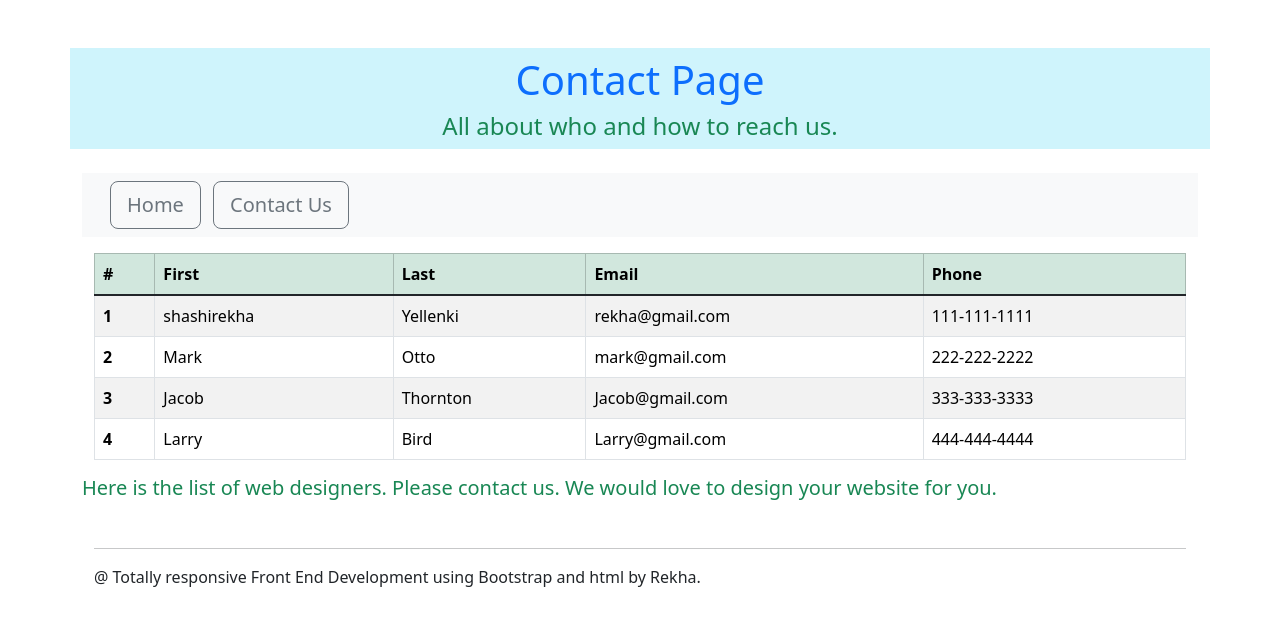
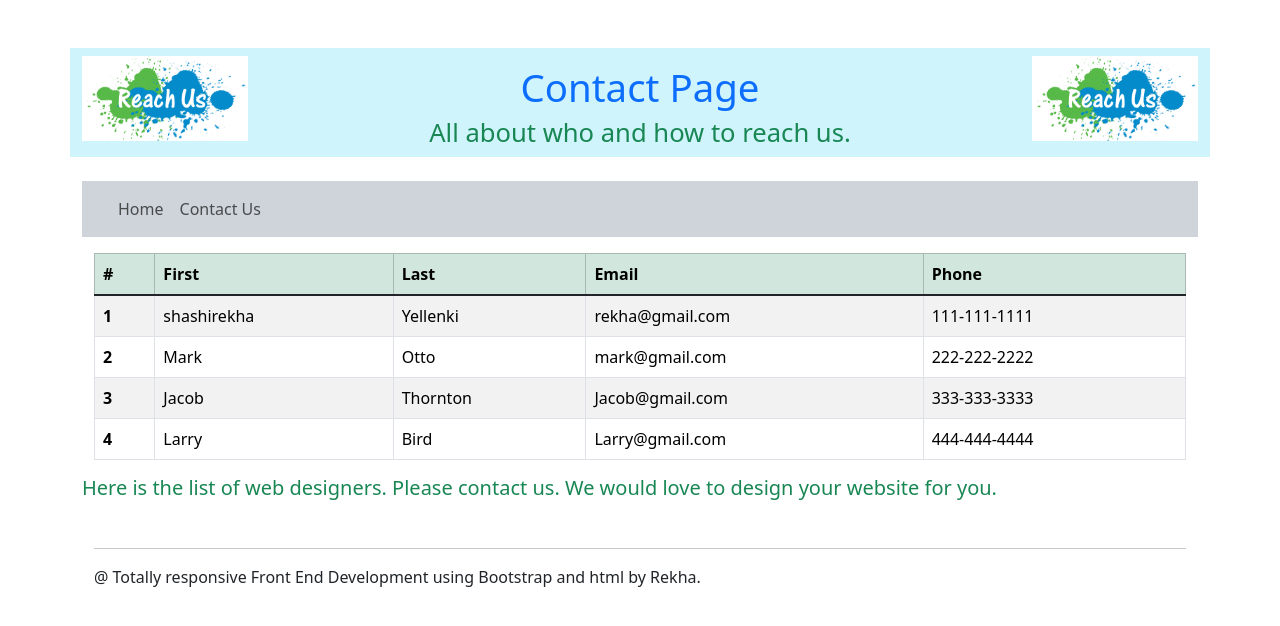
Before and after one commit to ysrekha/NewFrontEndWitBootstrap, a plain HTML site: page contact-us.html in a window 1280 px wide. Drawn offline with nearby package versions, Linux system fonts and the light colour scheme.

Commit message:
change navbar to not have buttons and added reach-us image icon for contact-us page.

```diff
--- a/contact-us.html
+++ b/contact-us.html
@@ -12,7 +12,7 @@
 <head>
     <meta charset="UTF-8">
     <meta name="viewport" content="width=device-width, initial-scale=1.0">
-    <title>FrontEndDevelopment</title>
+    <title>FrontEndDevelopmentBootstrap</title>
 
     <!-- Following is the link needed for bootstrap cdn install -->
 
@@ -23,34 +23,45 @@
 <body>
 
     <div class="container justify-content-center mt-5 mb-10">
-        <div class="row fluid bg-info-subtle">
-            <div class="col">
-                <h1 class="fluid text-center text-primary mt-2 bold">Contact Page</h1>
-                <h4 class="fluid text-center text-success mt-2 italic">All about who and how to reach us.</h4>
+        <div class="row fluid bg-info-subtle  block">
+            <div class="col d-inline-flex">
+                <a href="#" class="pull-left  ">
+                    <img class="img-fluid my-2 height=auto" src="reachUs.png" />
+                </a>
+            </div>
+            <div class="col col-xs-10 col-sm-8">
+                <h1 style="font-size:3vw" class="fluid text-center text-primary mt-3 bold">Contact Page</h1>
+                <h4 style="font-size:2vw" class="fluid text-center text-success  italic">All about who and how to reach
+                    us.</h4>
+            </div>
+            <div class="col d-inline-flex">
+                <a href="#" class="pull-right">
+                    <img class="img-fluid my-2" src="reachUs.png" />
+                </a>
             </div>
         </div>
 
 
-        <!--  Here a navbar is created with a form that has 2 buttons that let us navigate to the 2 pages of the website -->
+        <!--  Here a navbar is created with a form that has 2 Links that let us navigate to the 2 pages of the website -->
 
 
-        <nav class="navbar navbar-expand-md mt-4 mb-3 bg-body-tertiary" role="navigation">
+        <nav class="navbar navbar-light navbar-expand-lg mt-4 mb-3 bg-dark-subtle" role="navigation">
             <div class="container-fluid justify-content-start">
-                <button class="navbar-toggler" type="button" data-bs-toggle="collapse"
-                    data-bs-target="#navbarToggler">
-                    <span class="navbar-toggler-icon"></span>
-                </button>
-                <div class="collapse navbar-collapse" id="navbarToggler">
-                    <a class="navbar-brand" href="#"></a>
-                    <div class="dropdown">
-                        <a class="btn btn-lg btn-outline-secondary  me-2" role="button" type="button"
-                            href="./index.html">Home</a>
-                        <a class="btn btn-lg btn-outline-secondary " role="button" type="button"
-                            href="./contact-us.html">Contact Us</a>
-                    </div>
-                </div>
+            <a class="navbar-brand" href="#"></a>
+            <button class="navbar-toggler" type="button" data-bs-toggle="collapse" data-bs-target="#navbarToggler" aria-controls="navbarNav" aria-expanded="false" aria-label="Toggle navigation">
+              <span class="navbar-toggler-icon"></span>
+            </button>
+            <div class="collapse navbar-collapse" id="navbarToggler">
+                <ul class="navbar-nav">
+                    <li class="nav-item ">
+                      <a class="nav-link" href="index.html">Home </a>
+                    </li>
+                    <li class="nav-item active">
+                      <a class="nav-link" href="contact-us.html">Contact Us</a>
+                    </li>
+                </ul>
             </div>
-        </nav>
+          </nav>
 
         <!--A table has been created with 4 rows of contact information and styled using the Bootstrap framework.-->
 
@@ -100,7 +111,8 @@
         </div>
 
         <div class="text-success ">
-            <h5> Here is the list of web designers. Please contact us. We would love to design your website for you.
+            <h5> Here is the list of web designers. Please contact us. We would love to design your website for
+                you.
             </h5>
 
         </div>
```
Also changed, not shown: index.html (+18 -16 lines), reachUs.png (added), 2 other files.
